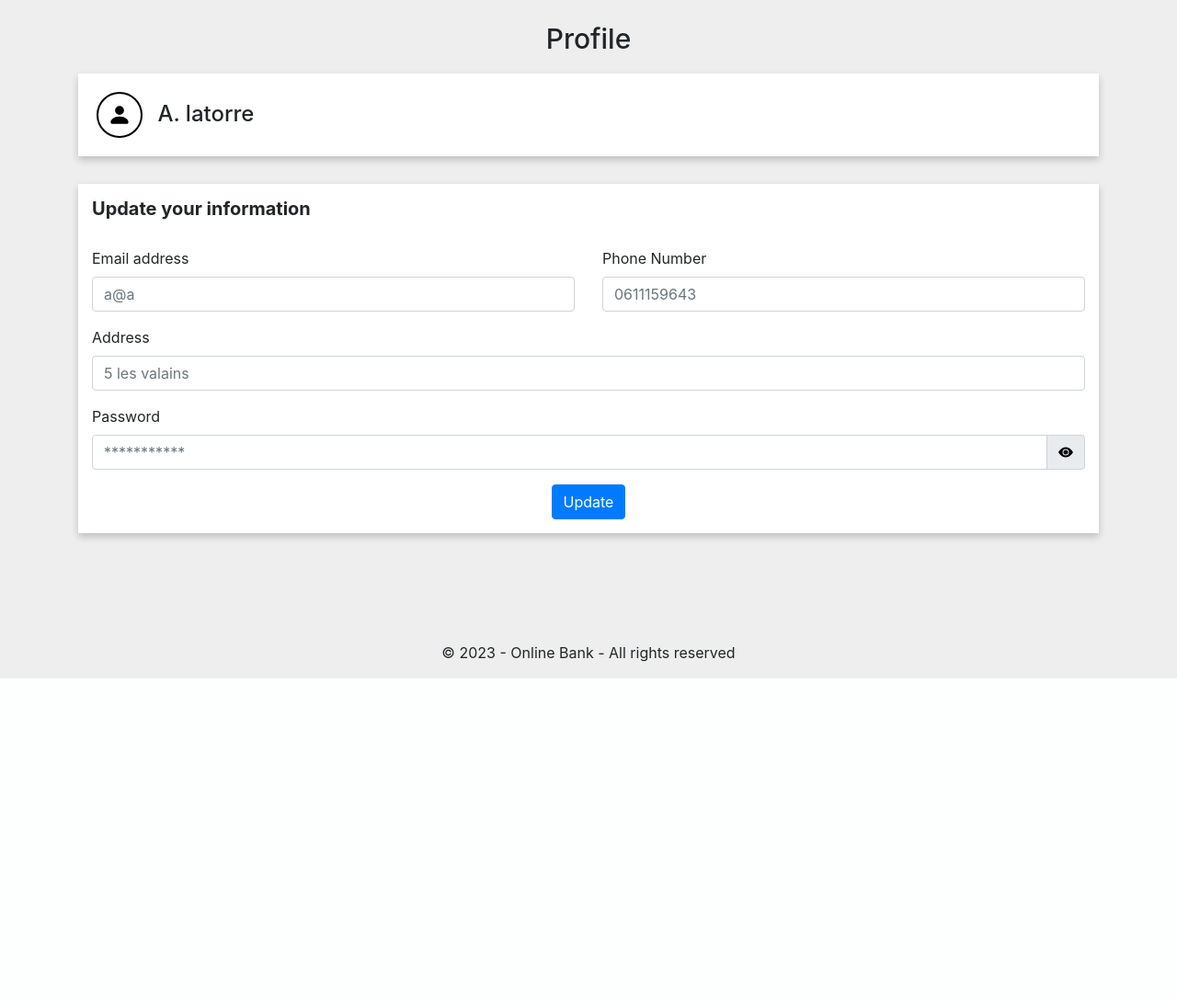
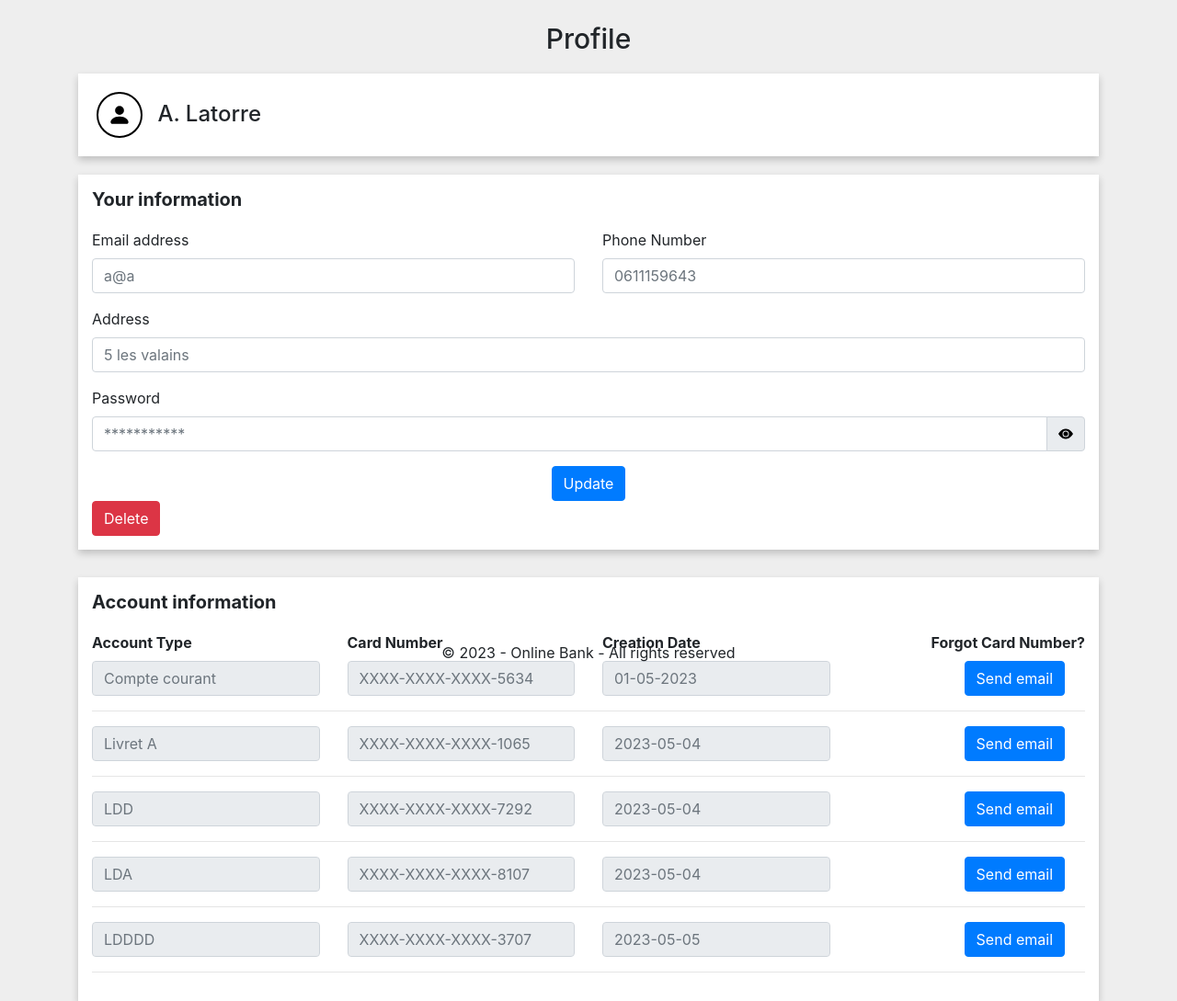
Before and after one commit to Audran10/Online_Bank, a Flask app: page /profile in a window 1280 px wide; the page is wider, and only the part inside the window is pictured. Shown: the part 62-1151 px from the top of that part at 92% size. Before the commit the page ends 800 px from the top of that part, so only its background shows below. Run offline with Flask 3, Linux system fonts and the light colour scheme; a user stored in the database is signed in; data comes from the database, SQL or seed files in the repository; some libraries are stand-ins or nearby versions.

Commit message:
profile account info v1

```diff
--- a/static/profile.css
+++ b/static/profile.css
@@ -1,3 +1,5 @@
+
+
 body {
     background-color: rgb(238, 238, 238);
 }
@@ -41,14 +43,14 @@
     box-shadow: 0 4px 8px 0 rgba(0, 0, 0, 0.2);
     background-color: white;
     padding: 20px;
-    margin-bottom: 30px;
+    margin-bottom: 20px;
 }
 
 h5 {
     text-align: left;
     font-weight: bold;
     font-size: 20px;
-    margin-bottom: 30px;
+    margin-bottom: 20px;
 }
 
 .profile_icon {
@@ -64,8 +66,19 @@
     padding: 15px;
     box-shadow: 0 4px 8px 0 rgba(0, 0, 0, 0.2);
     background-color: white;
+    margin-bottom: 30px;
 }
 
-.update_button {
-    text-align: center;
+.accountInfo {
+    padding: 15px;
+    box-shadow: 0 4px 8px 0 rgba(0, 0, 0, 0.2);
+    background-color: white;
 }
+
+#sendEmail {
+    margin-right: 22px;
+}
+
+.accountInfo label {
+    font-weight: bold;
+}
--- a/templates/profile.html
+++ b/templates/profile.html
@@ -34,10 +34,10 @@
             <h3>Profile</h3>
             <h4>
               <img src="{{ url_for('static', filename='profile_icon.svg') }}" alt="SVG Image" class="profile_icon">
-              {{ user.first_name[0] }}. {{ user.last_name }}
+              {{ user.first_name[0] }}. {{ user.last_name.capitalize() }}
             </h4>
             <form action="/profile" method="POST" class="updateInfo">
-              <h5>Update your information</h5>
+              <h5>Your information</h5>
               <div class="form-group row">
                   <div class="col">
                       <label for="email">Email address</label>
@@ -55,7 +55,7 @@
               <div class="form-group">
                 <label for="password">Password</label>
                 <div class="input-group">
-                    <input type="password" class="form-control" name="password" id="password" placeholder="***********">
+                    <input type="password" class="form-control" name="password" id="password" placeholder="***********" autocomplete="off">
                     <div class="input-group-append">
                         <span class="input-group-text toggle-password" id="togglePassword">
                             <img src="{{ url_for('static', filename='eye-fill.svg') }}" alt="Show Password" id="showPassword">
@@ -66,6 +66,9 @@
             <div class="saveButton">
                 <button class="saveBtn btn btn-primary" type=submit/>Update</button><br/>
                 <span class="successfully-saved">User info updated sucessfully</span>
+            </div>
+            <div class="deleteButton">
+                <button class="deleteBtn btn btn-danger" type=submit/>Delete</button><br/>
             </div>
             <script>
                 const togglePassword = document.querySelector('#togglePassword');
@@ -85,34 +88,40 @@
                 });
             </script>
             </form>
-            <!--<form class="updateInfo">
+            <form class="accountInfo" method="GET, POST">
                 <h5>Account information</h5>
-                <div class="form-group row">
+                <div class="row">
                   <div class="col">
-                        <label for="email">Email address</label>
-                        <input type="email" class="form-control" name="email" id="email" placeholder="{{ user.email }}">
+                    <label for="name">Account Type</label>
                   </div>
                   <div class="col">
-                        <label for="phone">Phone Number</label>
-                        <input type="tel" class="form-control" name="phone" id="phone" placeholder="{{ user.phone_number }}">
+                    <label for="cart_nb">Card Number</label>
+                  </div>
+                  <div class="col">
+                    <label for="creation_date">Creation Date</label>
+                  </div>
+                  <div class="col text-right">
+                    <label for="creation_date">Forgot Card Number?</label>
                   </div>
                 </div>
-                <div class="form-group">
-                    <label for="address">Address</label>
-                    <input type="address" class="form-control" name="address" id="address" placeholder="{{ user.address }}">
+                {% for account in accounts %}
+                <div class="row">
+                  <div class="col">
+                    <input type="text" class="form-control" name="name" id="name" placeholder="{{ account.name }}" readonly>
                   </div>
-                <div class="form-group">
-                  <label for="password">Password</label>
-                  <div class="input-group">
-                      <input type="password" class="form-control" name="password" id="password" placeholder="***********">
-                      <div class="input-group-append">
-                          <span class="input-group-text toggle-password" id="togglePassword">
-                              <img src="{{ url_for('static', filename='eye-fill.svg') }}" alt="Show Password" id="showPassword">
-                          </span>
+                  <div class="col">
+                    <input type="text" class="form-control" name="cart_nb" id="cart_nb" placeholder="XXXX-XXXX-XXXX-{{ account.cart_nb[-4:] }}" readonly>
+                  </div>
+                  <div class="col">
+                    <input type="text" class="form-control" name="creation_date" id="creation_date" placeholder="{{ account.creation_date }}" readonly>
+                  </div>
+                  <div class="col text-right">
+                    <button class="saveBtn btn btn-primary" id="sendEmail" type=submit/>Send email</button>
                   </div>
                 </div>
-              </div>
-              </form> -->
+                <hr>
+                {% endfor %}
+              </form>
         </div>
     </div>
     <div class="footer">
--- a/views.py
+++ b/views.py
@@ -49,13 +49,11 @@
     return redirect(url_for('index'))
 
 
-
 @app.route('/signup', methods=['GET', 'POST'])
 def signup():
     if request.method == 'POST':
         conn = sqlite3.connect('app.db')
         cursor = conn.cursor()
-
         first_name = request.form['firstname']
         last_name = request.form['lastname']
         gender = request.form['gender']
@@ -66,7 +64,6 @@
         birthday = request.form['birthday']
         address = request.form['address']
         role = "user"
-
         cursor.execute("SELECT * FROM Users WHERE email = ?", (email,))
         existing_user = cursor.fetchone()
         if existing_user != None:
@@ -75,10 +72,10 @@
             if password != correct_password:
                 flash("Les mots de passe ne correspondent pas")
             else:
-                #hashed_password = hashlib.sha256(password.encode()).hexdigest()
-                cursor.execute("INSERT INTO Users (first_name, last_name, gender, email, password, phone_number, birthday, address, role) VALUES (?, ?, ?, ?, ?, ?, ?, ?, ?)", (first_name, last_name, gender, email, password, phone_number, birthday, address, role))
+                hashed_password = hashlib.sha256(password.encode()).hexdigest()
+                cursor.execute("INSERT INTO Users (first_name, last_name, gender, email, password, phone_number, birthday, address, role) VALUES (?, ?, ?, ?, ?, ?, ?, ?, ?)", (first_name, last_name, gender, email, hashed_password, phone_number, birthday, address, role))
                 conn.commit()
-                user = Users.get_user_by_email(email, password)
+                user = Users.get_user_by_email(email, hashed_password)
                 session['user_id'] = user.id_user
                 new_cart_nb = random.randint(10**15, 10**16-1)
                 cursor.execute("SELECT * FROM Accounts WHERE cart_nb = ?", (new_cart_nb,))
@@ -87,12 +84,11 @@
                     new_cart_nb += 1
                     cursor.execute("SELECT * FROM Accounts WHERE cart_nb = ?", (new_cart_nb,))
                     existing_cart_nb = cursor.fetchone()
-                current_date = datetime.date.today().strftime("%Y-%m-%d")
+                current_date = datetime.date.today().strftime("%d-%m-%Y")
                 cursor.execute("INSERT INTO Accounts (id_user, cart_nb, name, solde, creation_date) VALUES (?, ?, ?, ?, ?)", (user.id_user, new_cart_nb, "Compte courant", 50, current_date))
                 conn.commit()
                 conn.close()
-                return redirect(url_for('index'))
-
+                return redirect(url_for('login'))
     return render_template('signup.html')
 
 
@@ -101,7 +97,8 @@
     if request.method == 'POST':
         email = request.form['email']
         password = request.form['password']
-        user = Users.get_user_by_email(email, password)
+        hashed_password = hashlib.sha256(password.encode()).hexdigest()
+        user = Users.get_user_by_email(email, hashed_password)
         if user != None:
             session['user_id'] = user.id_user
             return redirect(url_for('index'))
@@ -118,6 +115,8 @@
         user = Users.get_user_by_id(session['user_id'])
         if user != None:
             accounts = Accounts.get_accounts_by_user(user.id_user)
+            for account in accounts:
+                account.cart_nb = str(account.cart_nb)
             if request.method == 'POST':
                 conn = sqlite3.connect('app.db')
                 cursor = conn.cursor()
@@ -136,7 +135,7 @@
                 if request.form['password'] == "":
                     password = user.password
                 else:
-                    password = request.form['password']
+                    password = hashlib.sha256(request.form['password'].encode()).hexdigest()
                 cursor = conn.cursor()
                 cursor.execute("UPDATE Users SET email=?, password=?, phone_number=?, address=? WHERE id_user=?", (email, password, phone_number, address, user.id_user))
                 conn.commit()
```
Lines whose indentation alone changed are shown as unchanged.
